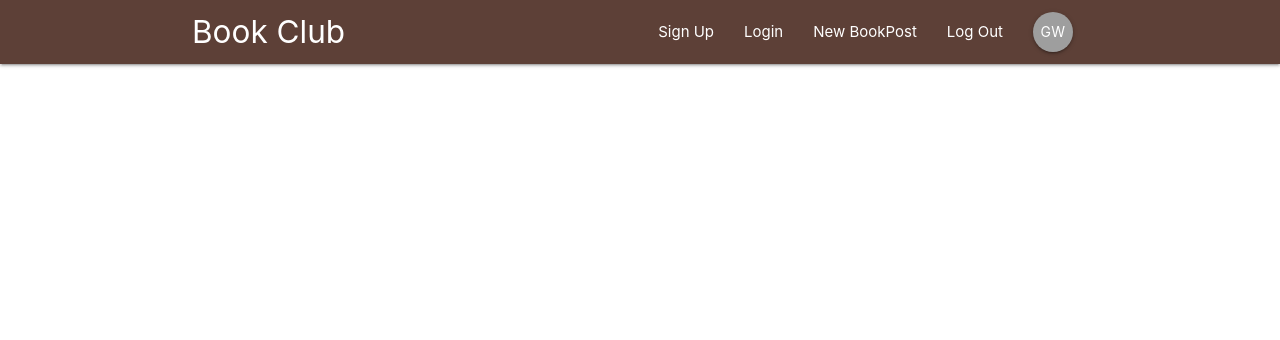
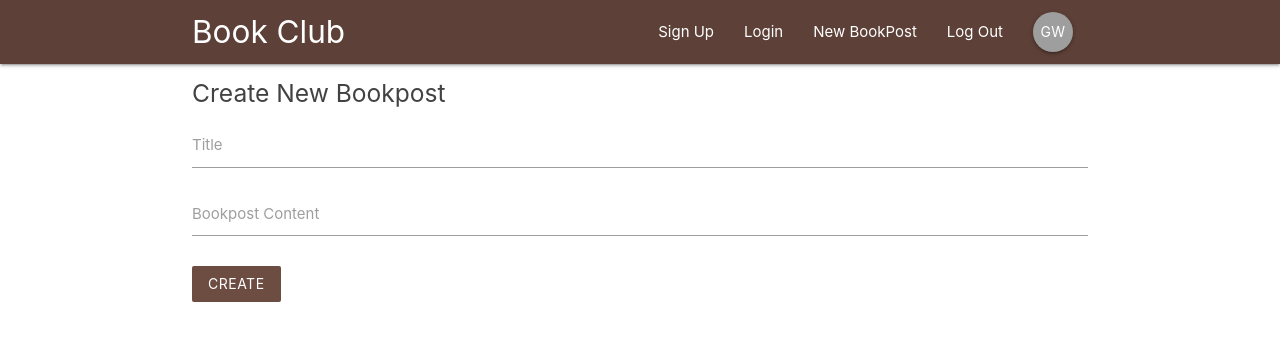
Before and after one commit to singonwan/book-club, a React (Create React App) app in the folder bookclub/: page /create in a window 1280 px wide. Shown: the top 340 px of the page. Built offline with nearby package versions, Linux system fonts and the light colour scheme.

Commit message:
created createbookpost page rough

```diff
--- a/bookclub/src/App.js
+++ b/bookclub/src/App.js
@@ -5,6 +5,7 @@
 import BookpostDetail from './components/bookpost/BookpostDetail'
 import SignIn from './components/auth/SignIn'
 import SignUp from './components/auth/SignUp'
+import CreateBookpost from './components/bookpost/CreateBookpost'
 
 function App() {
   return (
@@ -16,6 +17,7 @@
           <Route path='/bookpost/:id' component={BookpostDetail} />
           <Route path='/signin' component={SignIn} />
           <Route path='/signup' component={SignUp} />
+          <Route path='/create' component={CreateBookpost} />
         </Switch>
       </div>
     </BrowserRouter>
--- a/bookclub/src/components/bookpost/CreateBookpost.js
+++ b/bookclub/src/components/bookpost/CreateBookpost.js
@@ -0,0 +1,39 @@
+import React, { Component } from 'react'
+
+class CreateBookpost extends Component {
+    state = {
+        title:'',
+        content:''
+    }
+    handleChange = (e) => {
+        this.setState({
+            [e.target.id]: e.target.value
+        })
+    }
+    handleSubmit = (e) => {
+        e.preventDefault();
+        console.log(this.state);
+    }
+    render() {
+        return (
+            <div className="container">
+                <form onSubmit={this.handleSubmit} className="white">
+                    <h5 className="grey-text text-darken-3">Create New Bookpost</h5>
+                    <div className="input-field">
+                        <label htmlFor="title">Title</label>
+                        <input type="text" id="title" onChange={this.handleChange}/>
+                    </div>
+                    <div className="input-field">
+                        <label htmlFor="content">Bookpost Content</label>
+                        <textarea id="content" className="materialize-textarea" onChange={this.handleChange}></textarea>
+                    </div>
+                    <div className="input-field">
+                        <button className="btn brown darken-1 z-depth-0">Create</button>
+                    </div>
+                </form>
+            </div>
+        )
+    }
+}
+
+export default CreateBookpost
```
